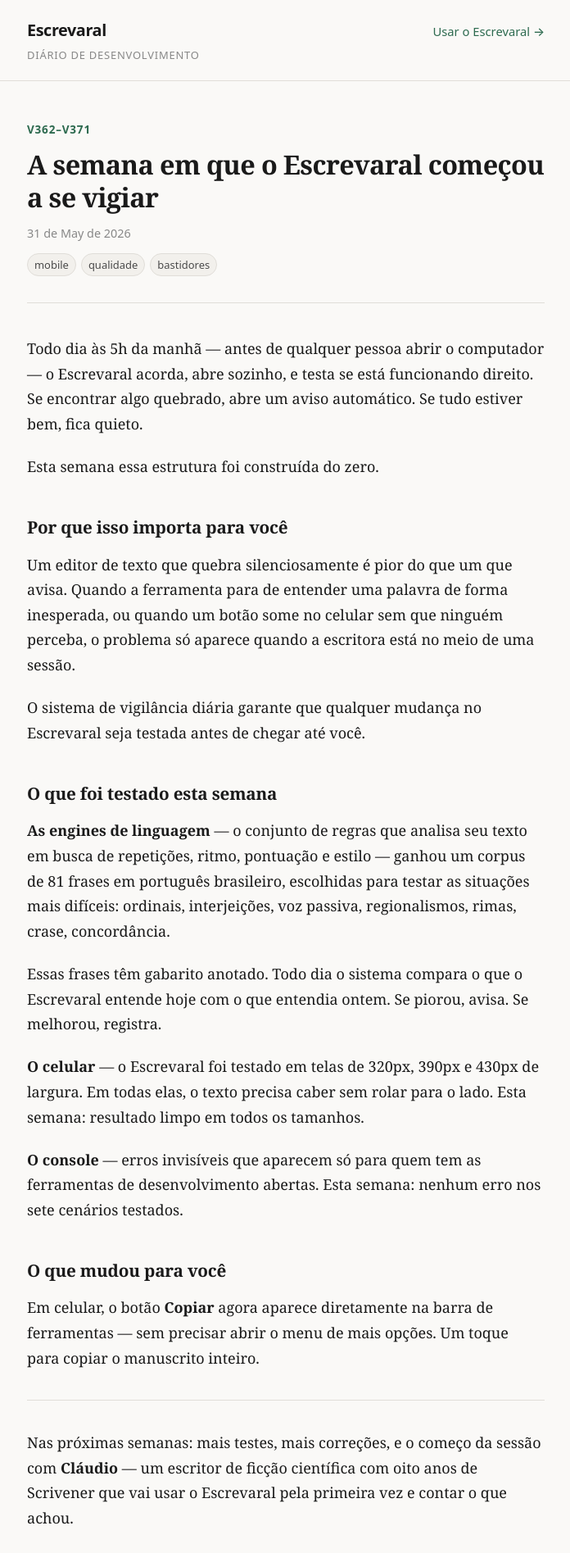
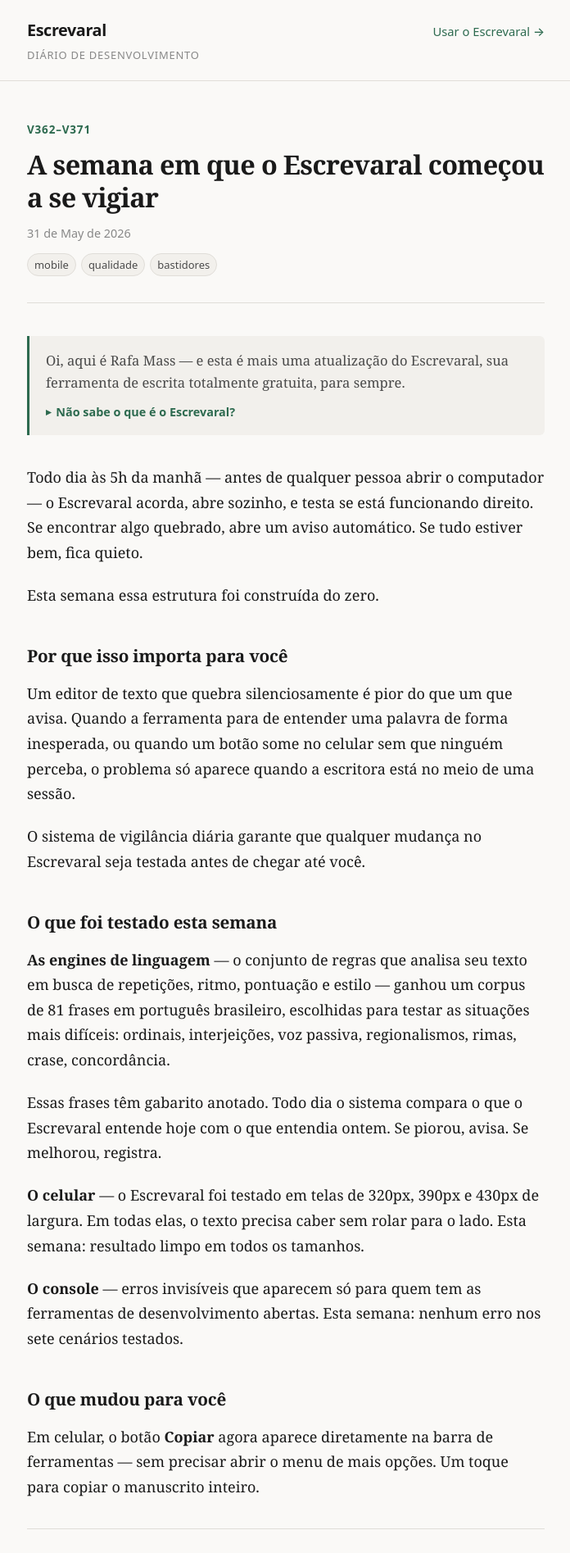
Before and after one commit to rfmss/escrevaral-diario, a Jekyll site: the page built from _posts/2026-05-31-semana-dos-auditores.md, in a window 1280 px wide. Shown: the top 1895 px of the page at 82% size, without its empty margins (291-987 px from the left). Built offline with Jekyll 4.4.1, drawn with Linux system fonts in a browser that asks for light colours; some of the changed text lies outside the part shown.

Commit message:
feat: intro padrão + assinatura Rafa Mass em todos os posts
Texto de abertura com accordion 'Não sabe o que é o Escrevaral?'
Sign-off: At.te., Rafa Mass (link Bluesky).
Sem 'Rafael Massena' em lugar nenhum público.

Co-Authored-By: Claude Sonnet 4.6 <noreply@anthropic.com>

```diff
--- a/_config.yml
+++ b/_config.yml
@@ -8,9 +8,9 @@ email: "oi@escrevaral.com"
 escrevaral_url: "https://escrevaral.com"
 
 author:
-  name: "Rafael Massena"
+  name: "Rafa Mass"
   handle: "rafamass"
-  bio: "Criador do Escrevaral. Escritor, desenvolvedor, leitor compulsivo."
+  bio: "Criador do Escrevaral."
   mastodon: "https://hachyderm.io/@rfmss"
   bluesky: "https://bsky.app/profile/rafa.pro.br"
 
--- /dev/null
+++ b/_includes/post-intro.html
@@ -0,0 +1,12 @@
+<div class="post-intro">
+  <p>Oi, aqui é Rafa Mass — e esta é mais uma atualização do Escrevaral, sua ferramenta de escrita totalmente gratuita, para sempre.</p>
+
+  <details class="o-que-e">
+    <summary>Não sabe o que é o Escrevaral?</summary>
+    <div class="o-que-e-body">
+      <p>Imagina: tudo que as ferramentas das bigtechs oferecem para escritores — mas sem cobrar, sem coletar seus dados, sem IA de terceiros mexendo no seu texto. Seria um escrevaral danado de recurso, né? Gente brasileira criando feito louca. Eu amo essa ideia.</p>
+      <p>É uma mesa para escritoras e escritores brasileiros trabalharem, aprenderem e se desenvolverem. Com prova de autoria em blockchain, modo foco, análise de voz, oficina de rima, análise gramatical — e uma cara de ferramenta paga que não custa absolutamente nada.</p>
+      <p>Não acredita? Visita <a href="https://escrevaral.com" target="_blank" rel="noopener">escrevaral.com</a> e se torna o escritor desplugado, o autor real. Bem-vindas e bem-vindos.</p>
+    </div>
+  </details>
+</div>
--- /dev/null
+++ b/_includes/post-signoff.html
@@ -0,0 +1,3 @@
+<div class="post-signoff">
+  At.te., <a href="{{ site.author.bluesky }}" target="_blank" rel="noopener me">Rafa Mass</a>
+</div>
--- a/_layouts/post.html
+++ b/_layouts/post.html
@@ -17,9 +17,13 @@ layout: default
     {% endif %}
   </header>
 
+  {% include post-intro.html %}
+
   <div class="post-content">
     {{ content }}
   </div>
+
+  {% include post-signoff.html %}
 
   <footer class="post-footer">
 
--- a/assets/css/style.css
+++ b/assets/css/style.css
@@ -223,6 +223,72 @@ a:hover { color: var(--accent-hover); }
   border-radius: 20px;
 }
 
+/* ── Post intro ───────────────────────────────────────────────── */
+.post-intro {
+  background: var(--surface-low);
+  border-left: 3px solid var(--accent);
+  border-radius: 0 var(--radius) var(--radius) 0;
+  padding: 16px 20px;
+  margin-bottom: 36px;
+  font-size: 0.92rem;
+}
+
+.post-intro > p {
+  margin-bottom: 10px;
+  color: var(--ink-soft);
+  line-height: 1.65;
+}
+
+.post-intro > p:last-child { margin-bottom: 0; }
+
+.o-que-e summary {
+  font-family: var(--font-ui);
+  font-size: 0.8rem;
+  font-weight: 600;
+  color: var(--accent);
+  cursor: pointer;
+  list-style: none;
+  display: flex;
+  align-items: center;
+  gap: 6px;
+  user-select: none;
+}
+
+.o-que-e summary::before {
+  content: "▸";
+  font-size: 0.7rem;
+  transition: transform 0.15s;
+}
+
+.o-que-e[open] summary::before { transform: rotate(90deg); }
+
+.o-que-e-body {
+  margin-top: 12px;
+  display: flex;
+  flex-direction: column;
+  gap: 10px;
+  color: var(--ink-soft);
+  font-size: 0.88rem;
+  line-height: 1.65;
+}
+
+.o-que-e-body a { color: var(--accent); }
+
+/* ── Post sign-off ────────────────────────────────────────────── */
+.post-signoff {
+  font-family: var(--font-ui);
+  font-size: 0.85rem;
+  color: var(--ink-muted);
+  margin: 36px 0 0;
+  padding-top: 20px;
+  border-top: 1px solid var(--border);
+}
+
+.post-signoff a {
+  color: var(--ink-soft);
+  font-weight: 600;
+}
+
 /* ── Post content ─────────────────────────────────────────────── */
 .post-content h2 {
   font-size: 1.15rem;
```
